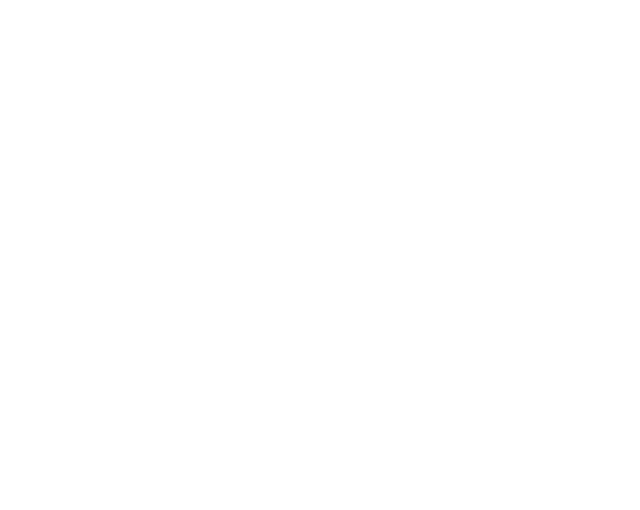
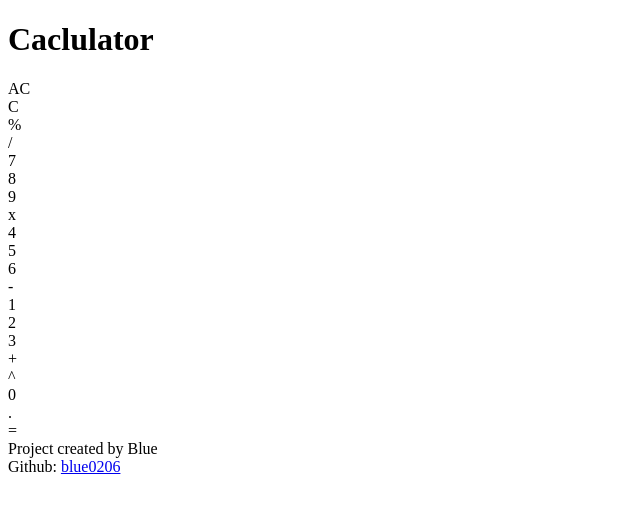
Before and after one commit to blue0206/calculator, a plain HTML site: page index.html in a window 1280 px wide. Shown: the whole page, without its empty margins (0-640 px from the left). Drawn offline with Linux system fonts and the light colour scheme.

Commit message:
Create screen and basic buttons for calculator
Created the basic buttons for numbers and operations required in a
calculator using html.

```diff
--- a/index.html
+++ b/index.html
@@ -8,6 +8,51 @@
         <script src="./script.js" defer></script>
     </head>
     <body>
-
+        <header>
+            <h1>Caclulator</h1>
+        </header>
+        <main>
+            <section>
+                <div class="body">
+                    <div class="screen"></div>
+                    <div class="buttons">
+                        <div class="btn-row">
+                            <div class="btn">AC</div>
+                            <div class="btn">C</div>
+                            <div class="btn">%</div>
+                            <div class="btn">/</div>
+                        </div>
+                        <div class="btn-row">
+                            <div class="btn">7</div>
+                            <div class="btn">8</div>
+                            <div class="btn">9</div>
+                            <div class="btn">x</div>
+                        </div>
+                        <div class="btn-row">
+                            <div class="btn">4</div>
+                            <div class="btn">5</div>
+                            <div class="btn">6</div>
+                            <div class="btn">-</div>
+                        </div>
+                        <div class="btn-row">
+                            <div class="btn">1</div>
+                            <div class="btn">2</div>
+                            <div class="btn">3</div>
+                            <div class="btn">+</div>
+                        </div>
+                        <div class="btn-row">
+                            <div class="btn">^</div>
+                            <div class="btn">0</div>
+                            <div class="btn">.</div>
+                            <div class="btn">=</div>
+                        </div>
+                    </div>
+                </div>
+            </section>
+        </main>
+        <footer>
+            <div>Project created by Blue</div>
+            <div>Github: <a href="https://github.com/blue0206">blue0206</a></div>
+        </footer>
     </body>
 </html>
```
